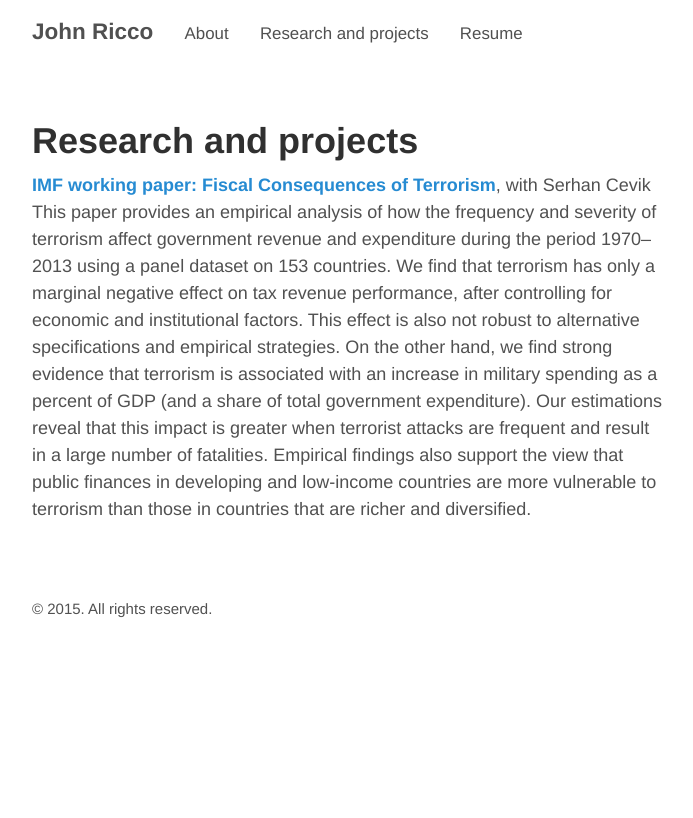
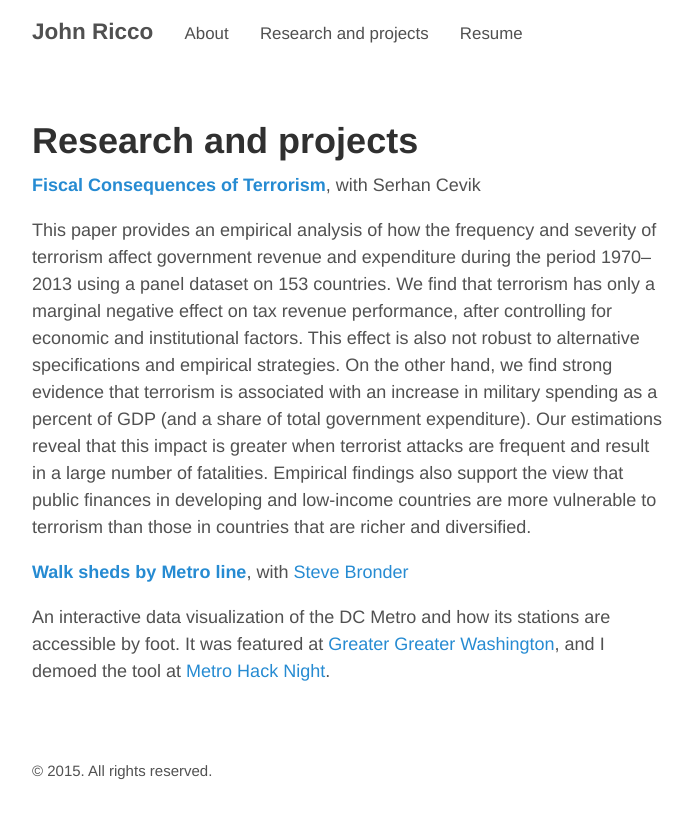
Before and after one commit to WadeP6970/johnricco.github.io, a Jekyll site: the page built from projects.md, in a window 1280 px wide. Shown: the top 818 px of the page, without its empty margins (293-986 px from the left). Built offline with Jekyll 4.4.1, drawn with Linux system fonts in a browser that asks for light colours.

Commit message:
added more info

```diff
--- a/projects.md
+++ b/projects.md
@@ -3,14 +3,32 @@ layout: page
 title: Research and projects
 ---
 
-**[IMF working paper: Fiscal Consequences of Terrorism](https://www.imf.org/external/pubs/ft/wp/2015/wp15225.pdf)**, with Serhan Cevik
-This paper provides an empirical analysis of how the frequency and severity of terrorism affect
-government revenue and expenditure during the period 1970–2013 using a panel dataset on
-153 countries. We find that terrorism has only a marginal negative effect on tax revenue
-performance, after controlling for economic and institutional factors. This effect is also not
-robust to alternative specifications and empirical strategies. On the other hand, we find strong
-evidence that terrorism is associated with an increase in military spending as a percent of GDP
-(and a share of total government expenditure). Our estimations reveal that this impact is
-greater when terrorist attacks are frequent and result in a large number of fatalities. Empirical
-findings also support the view that public finances in developing and low-income countries
-are more vulnerable to terrorism than those in countries that are richer and diversified.
+**[Fiscal Consequences of
+Terrorism](https://www.imf.org/external/pubs/ft/wp/2015/wp15225.pdf)**,
+with Serhan Cevik
+
+This paper provides an empirical analysis of how the frequency and
+severity of terrorism affect government revenue and expenditure during
+the period 1970–2013 using a panel dataset on 153 countries. We find
+that terrorism has only a marginal negative effect on tax revenue
+performance, after controlling for economic and institutional factors.
+This effect is also not robust to alternative specifications and
+empirical strategies. On the other hand, we find strong evidence that
+terrorism is associated with an increase in military spending as a
+percent of GDP (and a share of total government expenditure). Our
+estimations reveal that this impact is greater when terrorist attacks
+are frequent and result in a large number of fatalities. Empirical
+findings also support the view that public finances in developing and
+low-income countries are more vulnerable to terrorism than those in
+countries that are richer and diversified.
+
+
+**[Walk sheds by Metro
+line](https://johnricco.shinyapps.io/metro_walksheds/)**, with [Steve
+Bronder](http://www.stevebronder.com/read-me/)
+
+An interactive data visualization of the DC Metro and how its stations
+are accessible by foot. It was featured at [Greater Greater
+Washington](http://greatergreaterwashington.org/post/26524/walkability-
+by-metro-line-graphed/), and I demoed the tool at [Metro Hack
+Night](https://www.washingtonpost.com/local/trafficandcommuting/transportation-techies-find-new-ways-to-make-metro-driving-easier/2015/10/24/07841846-67ae-11e5-8325-a42b5a459b1e_story.html).
```
